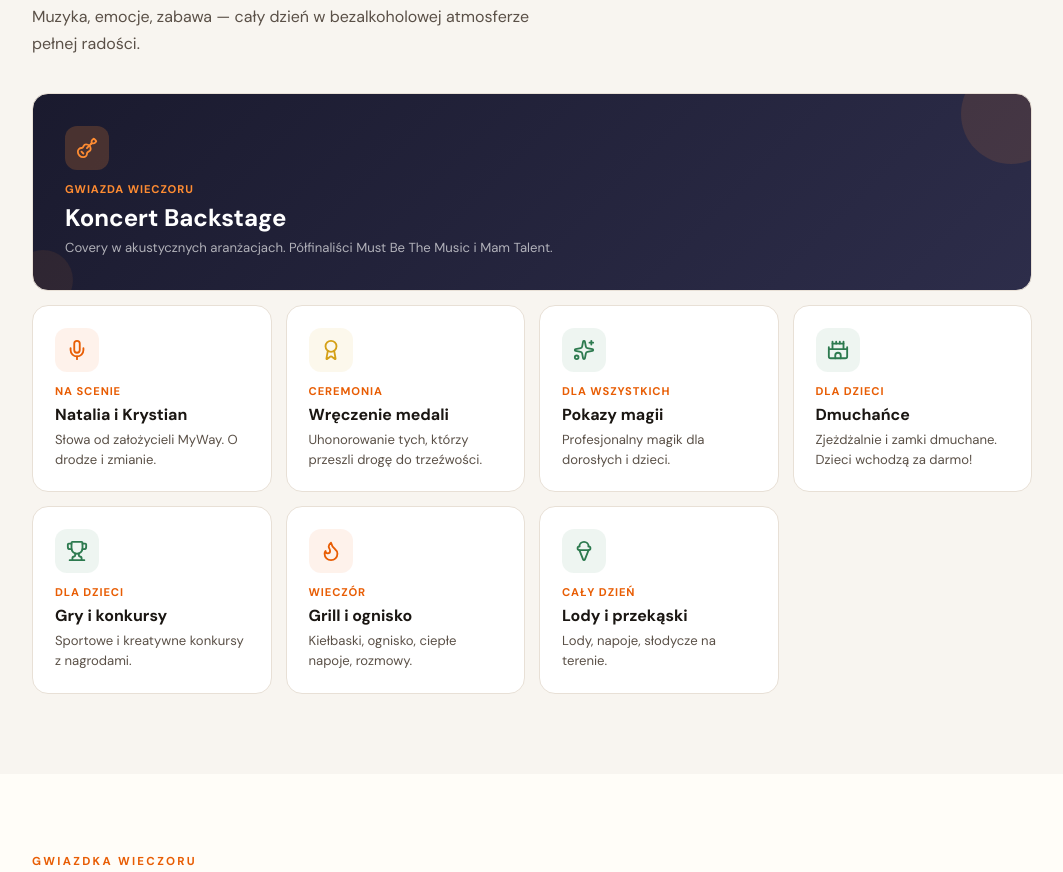
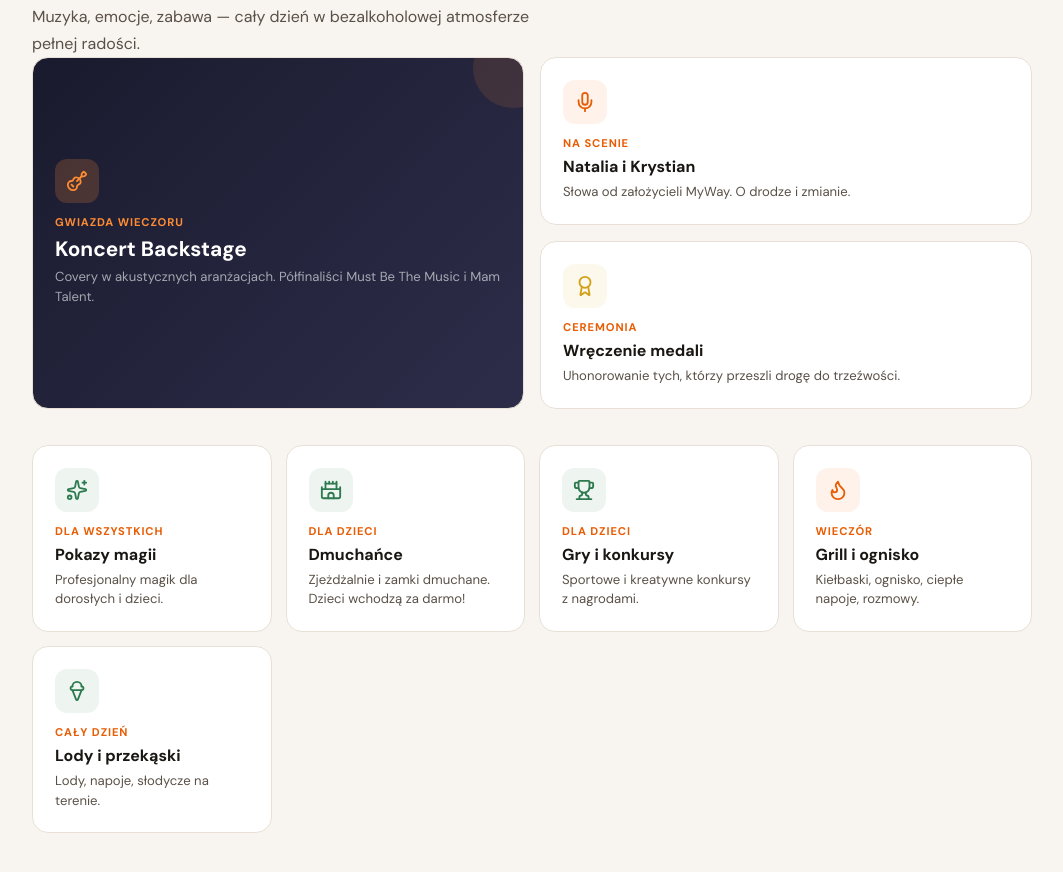
Before and after one commit to dariuszszuca-lang/festiwal-trzezwosci, a plain HTML site: page index.html in a window 1280 px wide. Shown: the part 1074-1946 px from the top of the page, without its empty margins (108-1171 px from the left). Drawn offline with nearby package versions, Linux system fonts and the light colour scheme.

Commit message:
Koncert: wysoki obok 2 kart, reszta w dolnym rzedzie

```diff
--- a/index.html
+++ b/index.html
@@ -193,28 +193,34 @@ footer a{color:var(--accent)}
   <h2 class="section-title serif">Od rana do nocy</h2>
   <p class="section-desc">Muzyka, emocje, zabawa — cały dzień w bezalkoholowej atmosferze pełnej radości.</p>
 
-  <div class="program-grid">
-    <!-- Koncert — wyeksponowany, zajmuje 2 kolumny -->
-    <div class="program-card" style="grid-column:1/-1;background:linear-gradient(135deg,#1a1a2e,#2d2d4a);color:#fff;padding:32px;position:relative;overflow:hidden;">
-      <div style="position:absolute;top:-30px;right:-30px;width:100px;height:100px;background:rgba(255,140,50,0.12);border-radius:50%;"></div>
-      <div style="position:absolute;bottom:-20px;left:-20px;width:60px;height:60px;background:rgba(255,140,50,0.08);border-radius:50%;"></div>
+  <!-- Górny rząd: koncert (wysoki) + 2 karty obok -->
+  <div style="display:grid;grid-template-columns:1fr 1fr;gap:16px;margin-bottom:16px;">
+    <!-- Koncert — wysoki, rozciągnięty na 2 rzędy -->
+    <div class="program-card" style="grid-row:1/3;background:linear-gradient(135deg,#1a1a2e,#2d2d4a);color:#fff;display:flex;flex-direction:column;justify-content:center;position:relative;overflow:hidden;">
+      <div style="position:absolute;top:-30px;right:-30px;width:80px;height:80px;background:rgba(255,140,50,0.12);border-radius:50%;"></div>
       <div class="icon" style="background:rgba(255,140,50,0.2);"><i data-lucide="guitar" style="width:22px;height:22px;color:#ff8c32"></i></div>
       <div class="time" style="color:#ff8c32;">Gwiazda wieczoru</div>
-      <h3 style="font-size:1.5rem;color:#fff;">Koncert Backstage</h3>
-      <p style="color:rgba(255,255,255,0.65);">Covery w akustycznych aranżacjach. Półfinaliści Must Be The Music i Mam Talent.</p>
+      <h3 style="font-size:1.3rem;color:#fff;">Koncert Backstage</h3>
+      <p style="color:rgba(255,255,255,0.6);">Covery w akustycznych aranżacjach. Półfinaliści Must Be The Music i Mam Talent.</p>
     </div>
+    <!-- Natalia i Krystian -->
     <div class="program-card">
       <div class="icon orange"><i data-lucide="mic" style="width:22px;height:22px"></i></div>
       <div class="time">Na scenie</div>
       <h3>Natalia i Krystian</h3>
       <p>Słowa od założycieli MyWay. O drodze i zmianie.</p>
     </div>
+    <!-- Wręczenie medali -->
     <div class="program-card">
       <div class="icon gold"><i data-lucide="award" style="width:22px;height:22px"></i></div>
       <div class="time">Ceremonia</div>
       <h3>Wręczenie medali</h3>
       <p>Uhonorowanie tych, którzy przeszli drogę do trzeźwości.</p>
     </div>
+  </div>
+
+  <!-- Dolny rząd: reszta normalnie -->
+  <div class="program-grid">
     <div class="program-card">
       <div class="icon teal"><i data-lucide="sparkles" style="width:22px;height:22px"></i></div>
       <div class="time">Dla wszystkich</div>
```
